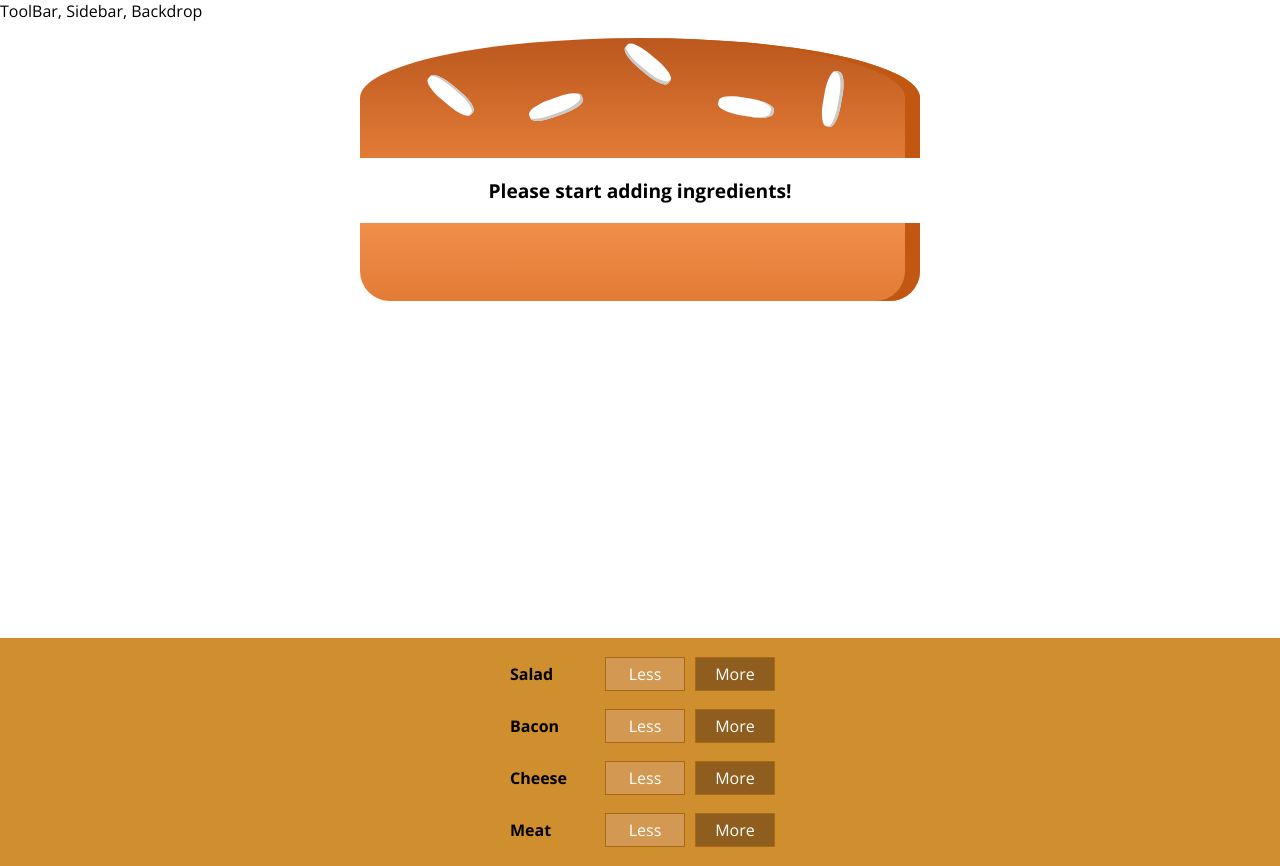
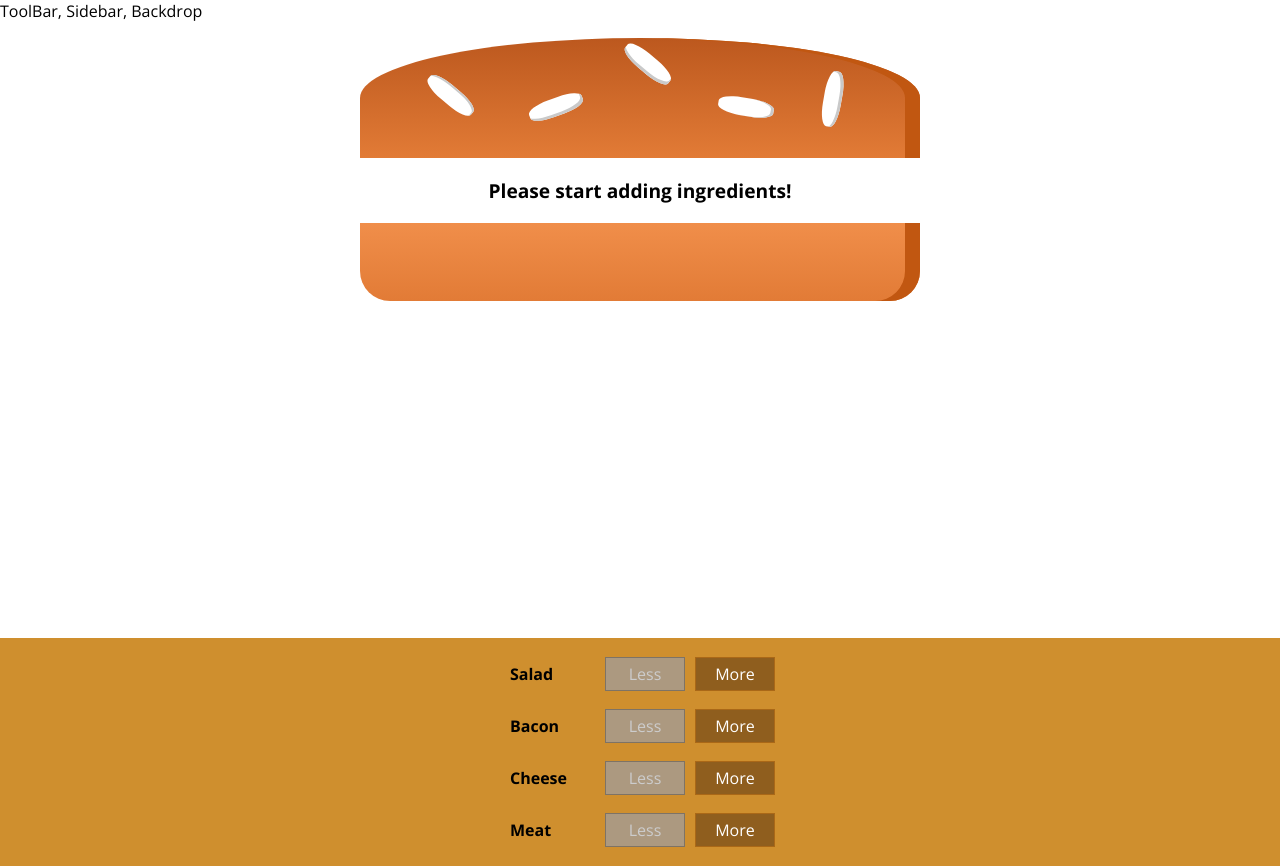
Before and after one commit to aindriu80/react-burger-app, a React app: page / in a window 1280 px wide. Built offline with nearby package versions, Linux system fonts and the light colour scheme.

Commit message:
Removing Ingredients Safely

```diff
--- a/src/components/Burger/BuildControls/BuildControl/BuildControl.js
+++ b/src/components/Burger/BuildControls/BuildControl/BuildControl.js
@@ -6,8 +6,8 @@
 const buildControl = (props) => (
     <div className={classes.BuildControl}>
         <div className={classes.Label}>{props.label}</div>
-        <button className={classes.Less}>Less</button>
-        <button className={classes.More} onClick={props.added}>More</button>
+        <button className={classes.Less} onClick={props.removed} disabled={props.disabled}>Less</button>
+        <button className={classes.More} onClick={props.added} >More</button>
     </div>
 );
 
--- a/src/components/Burger/BuildControls/BuildControls.js
+++ b/src/components/Burger/BuildControls/BuildControls.js
@@ -18,6 +18,8 @@
             key={ctrl.label}
             label={ctrl.label}
             added={() => props.ingredientAdded(ctrl.type)}
+            removed={() => props.ingredientRemoved(ctrl.type)}
+            disabled={props.disabled[ctrl.type]}
             />
         ))}
     </div>
--- a/src/containers/BurgerBuilder/BurgerBuilder.js
+++ b/src/containers/BurgerBuilder/BurgerBuilder.js
@@ -42,15 +42,37 @@
     }
 
     removeIndredientHandler = (type) => {
-
+        const oldCount = this.state.ingredients[type];
+        if (oldCount <= 0){
+            return;
+        }
+        const updatedCount = oldCount - 1;
+        const updatedIngredients = {
+            ...this.state.ingredients
+        };
+        updatedIngredients[type] = updatedCount;
+        const priceDeduction = INGREDIENT_PRICES[type];
+        const oldPrice = this.state.totalPrice;
+        const newPrice = oldPrice - priceDeduction;
+        this.setState({totalPrice: newPrice, ingredients: updatedIngredients});
     }
 
     render(){
+        const disabledInfo = {
+            ...this.state.ingredients
+        };
+        for (let key in disabledInfo){
+            disabledInfo[key] = disabledInfo[key] <= 0
+        }
+        // {salad: true, meat: false, ....}
         return (
             <Aux>
                 <Burger ingredients={this.state.ingredients} />
                 <BuildControls
-                    ingredientAdded={this.addIngredientHandler} />
+                    ingredientAdded={this.addIngredientHandler}
+                    ingredientRemoved={this.removeIndredientHandler}
+                    disabled={disabledInfo}
+                    />
             </Aux>
         );
     }
```
